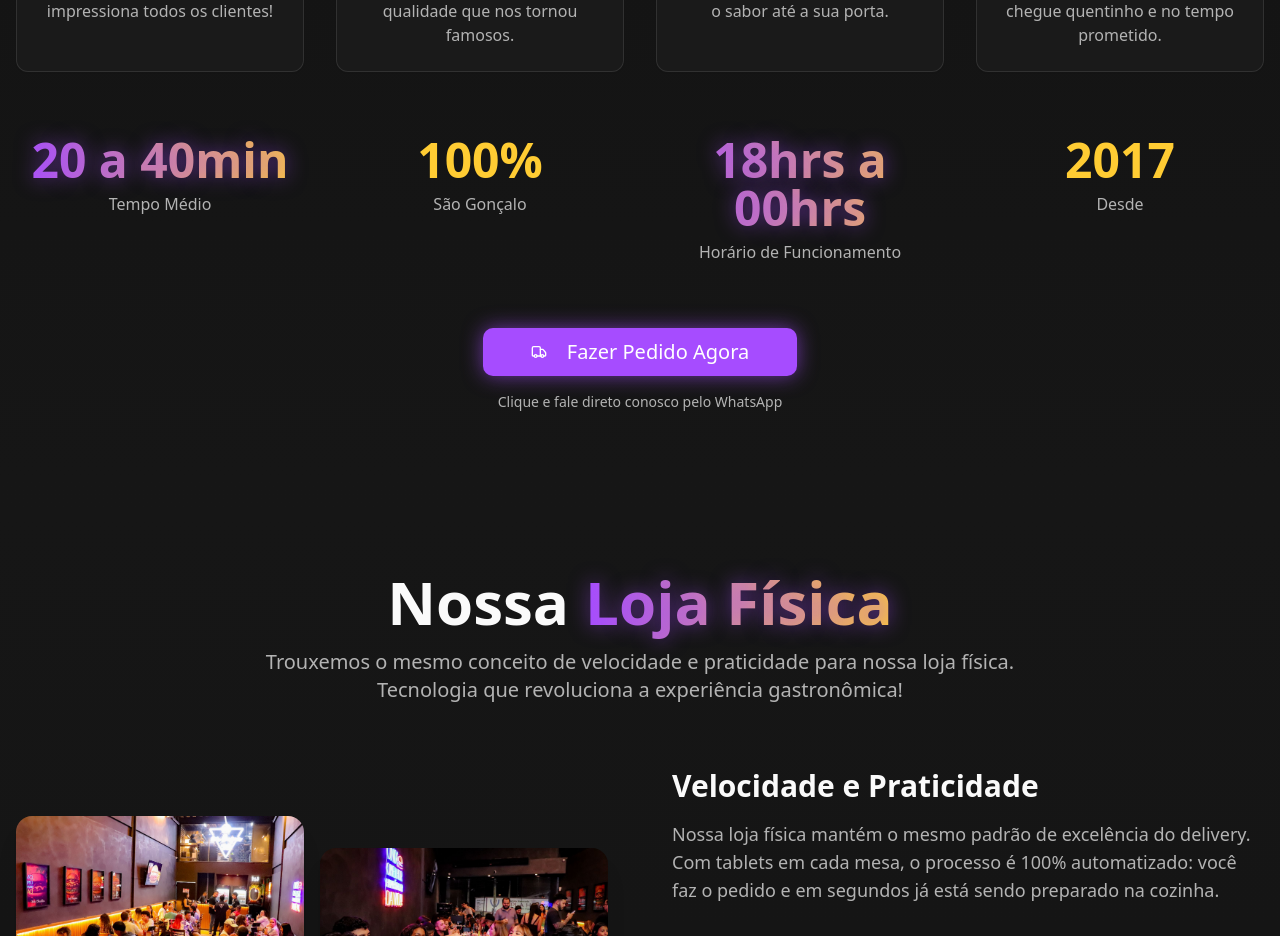
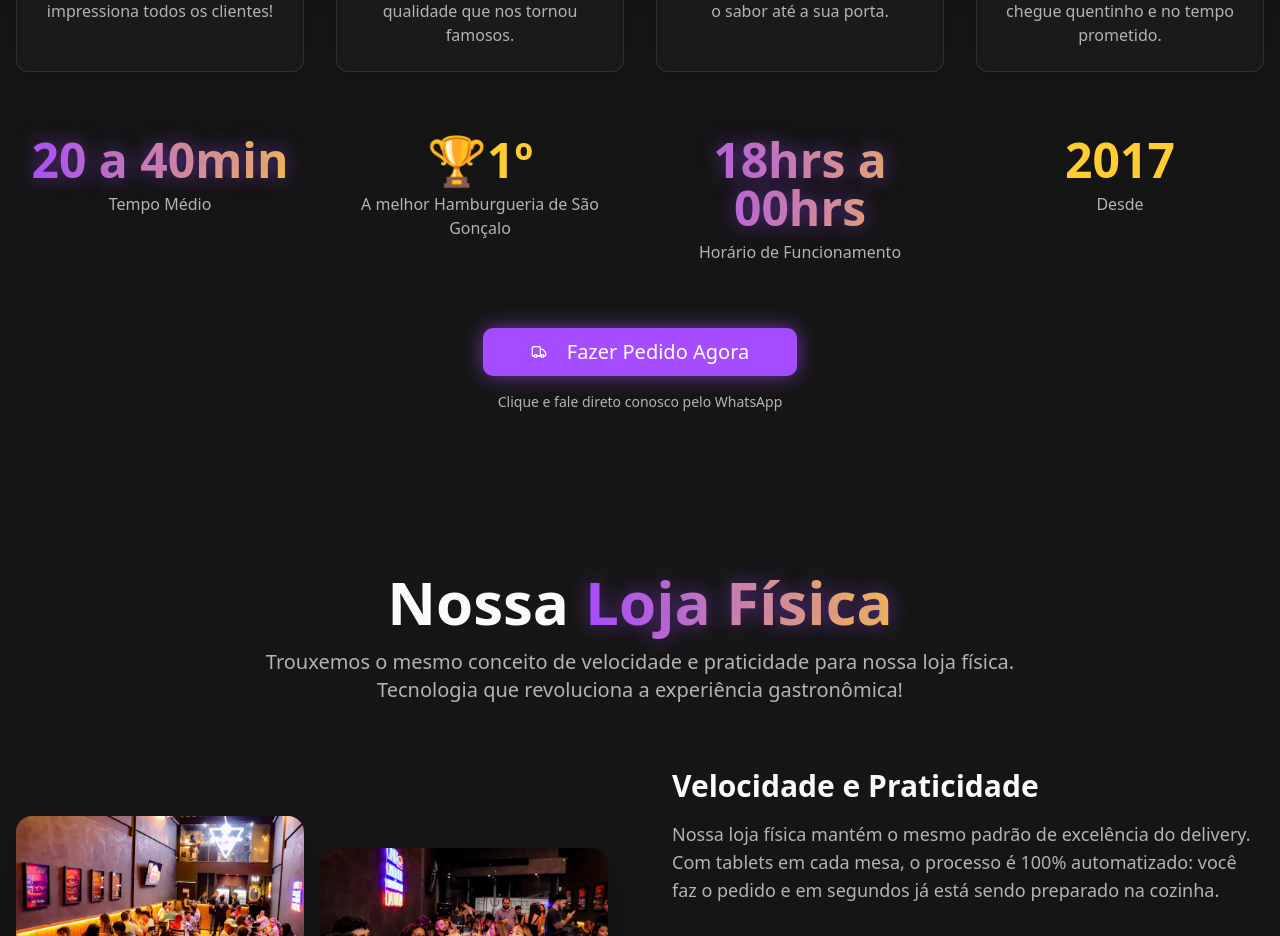
Before and after one commit to gustavogmd/onixburguer-speedy-launch, a React (Vite) app: page / in a window 1280 px wide. Shown: the part 1360-2296 px from the top of the page. Built offline with nearby package versions, Linux system fonts and the light colour scheme; the HTML template or start-up script is replaced by a standard one.

Commit message:
Visual edit in Lovable

```diff
--- a/src/components/DeliverySection.tsx
+++ b/src/components/DeliverySection.tsx
@@ -60,8 +60,8 @@ const DeliverySection = () => {
             <div className="text-muted-foreground">Tempo Médio</div>
           </div>
           <div className="text-center space-y-2">
-            <div className="text-4xl md:text-5xl font-bold text-onix-gold">100%</div>
-            <div className="text-muted-foreground">São Gonçalo</div>
+            <div className="text-4xl md:text-5xl font-bold text-onix-gold">🏆1º</div>
+            <div className="text-muted-foreground">A melhor Hamburgueria de São Gonçalo</div>
           </div>
           <div className="text-center space-y-2">
             <div className="text-4xl md:text-5xl font-bold neon-text">18hrs a 00hrs</div>
```
